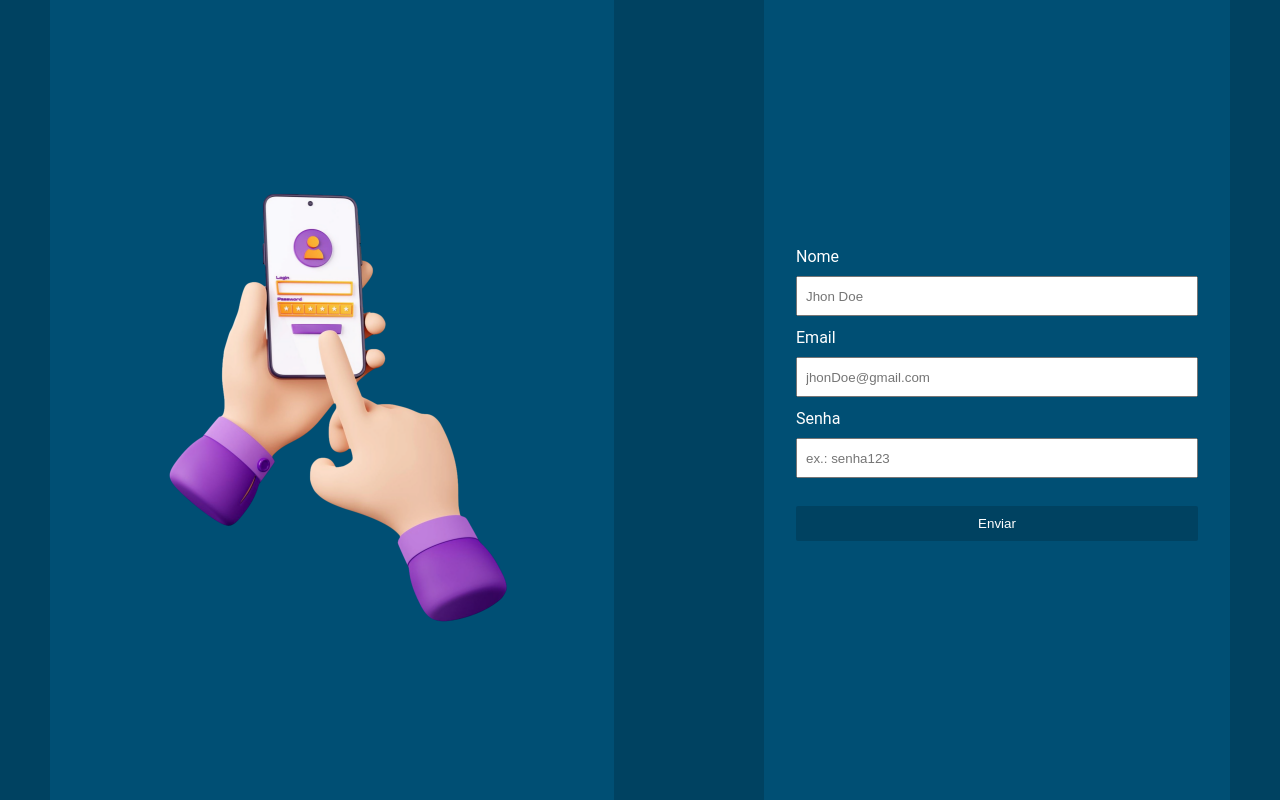
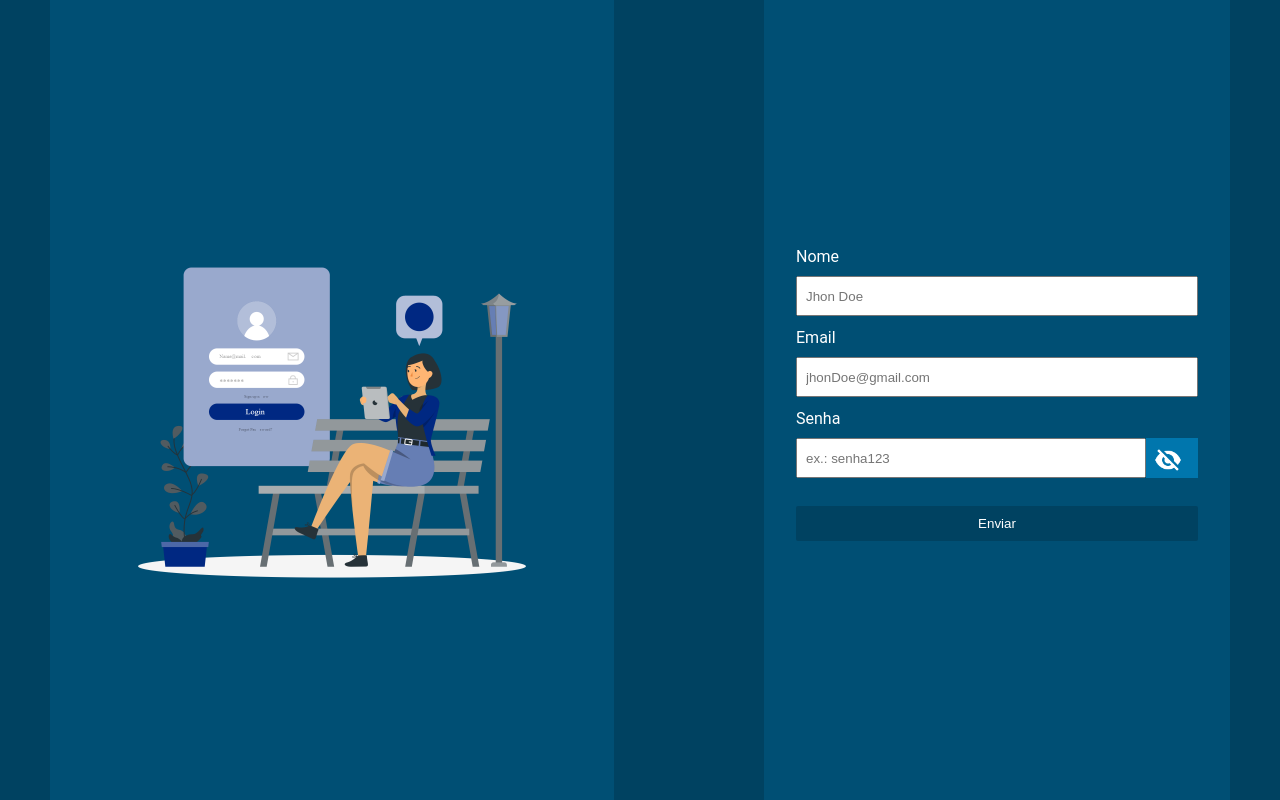
Before and after one commit to jacksonMarcelinoFreitas/CRUD_PHP, a PHP site: page /cadastroUsuario.php in a window 1280 px wide. Run offline with PHP 8.4, Linux system fonts and the light colour scheme.

Commit message:
update files

```diff
--- a/cadastroUsuario.php
+++ b/cadastroUsuario.php
@@ -7,12 +7,16 @@
     <meta name="viewport" content="width=device-width, initial-scale=1.0">
     <title>Document</title>
     <link rel="stylesheet" href="./css/style03.css">
+    <script src="https://code.jquery.com/jquery-3.6.3.js"
+        integrity="sha256-nQLuAZGRRcILA+6dMBOvcRh5Pe310sBpanc6+QBmyVM=" crossorigin="anonymous">
+    </script>
+    <script src="./js/buttons.js" type="text/javascript"></script>
 </head>
 
 <body>
     <main class="wrapper">
         <div class="container">
-            <img src="./assets/imagem.png" alt="imagem tela de login">
+            <img src="./assets/imagem2.png" alt="imagem tela de login">
         </div>
         <div class="container">
             <form action="usuario.php" method="post" id="form">
@@ -27,7 +31,11 @@
                 <label for="email"></label>
                 <div class="input-form">
                     <label for="password">Senha</label>
-                    <input name="password" type="password" placeholder="ex.: senha123">
+                    <div class="senha">
+                        <input name="password" type="password" placeholder="ex.: senha123">
+                        <span class="closePass"><img src="./assets/closeEye.png"></span>
+                        <span class="showPass hide"><img src="./assets/openEye.png"></span>
+                    </div>
                 </div>
                 <div class="input-form">
                     <button name="enviar" type="submit">Enviar</button>
--- a/css/style03.css
+++ b/css/style03.css
@@ -69,11 +69,31 @@ form{
     margin-bottom: 1.2rem ;
 }
 
+.senha{
+    display: flex;
+    align-items: center;
+    justify-content: center;
+}
+
+.senha span{
+    height: 4rem;
+    width: 6rem;
+    background-color: #0076AD;
+
+}
+
+.senha span img{
+    margin: .8rem;
+    width: 2.8rem;
+}
+
+
 .input-form input{
     height: 4rem;
     width: 100%;
     padding: .4rem .8rem ;
 }
+
 
 .input-form label{
     font-size: 1.6rem;
@@ -92,3 +112,7 @@ form{
 .input-form button:hover{
     background-color: #77c9ef;
 }
+
+.hide{
+    display: none;
+}
--- a/editar_cadastro.php
+++ b/editar_cadastro.php
@@ -11,7 +11,7 @@
     <meta name="viewport" content="width=device-width, initial-scale=1" />
     <link rel="stylesheet" href="./css/style.css">
 
-    <script src="./js/validar.js" type="text/javascript"></script>
+    <script src="./js/validar.js" type="text/javascript" defer></script>
 
     <title>Editar Cadastro</title>
 </head>
--- a/js/buttons.js
+++ b/js/buttons.js
@@ -2,6 +2,12 @@ $(document).ready(function(){
 
     excluir = $("a[name='link_exclusao']");
     voltar = $("div[name='footer_table']");
+    showPassword = $('.showPass');
+    closePassword = $('.closePass');
+    inputPassword = $("input[name='password']");
+    console.log(inputPassword);
+
+    console.log(showPassword);
 
     excluir.click(function(){
         id_registro = $(this).attr("id_registro");
@@ -15,4 +21,19 @@ $(document).ready(function(){
         window.location = "index.php";
     })
 
+    closePassword.click(function(){
+        showPassword.removeClass('hide');
+        closePassword.addClass('hide');
+        inputPassword.setAttribute("type", "text");
+    })
+
+    showPassword.click(function(){
+        closePassword.removeClass('hide');
+        showPassword.addClass('hide');
+        inputPassword.setAttribute("type", "password");
+
+    })
+
+
+
 });
```
Also changed, not shown: js/modal.js (deleted, +0 -20 lines), assets/closeEye.png (added), assets/imagem2.png (added), assets/openEye.png (added), verificarLogin.php (deleted).
